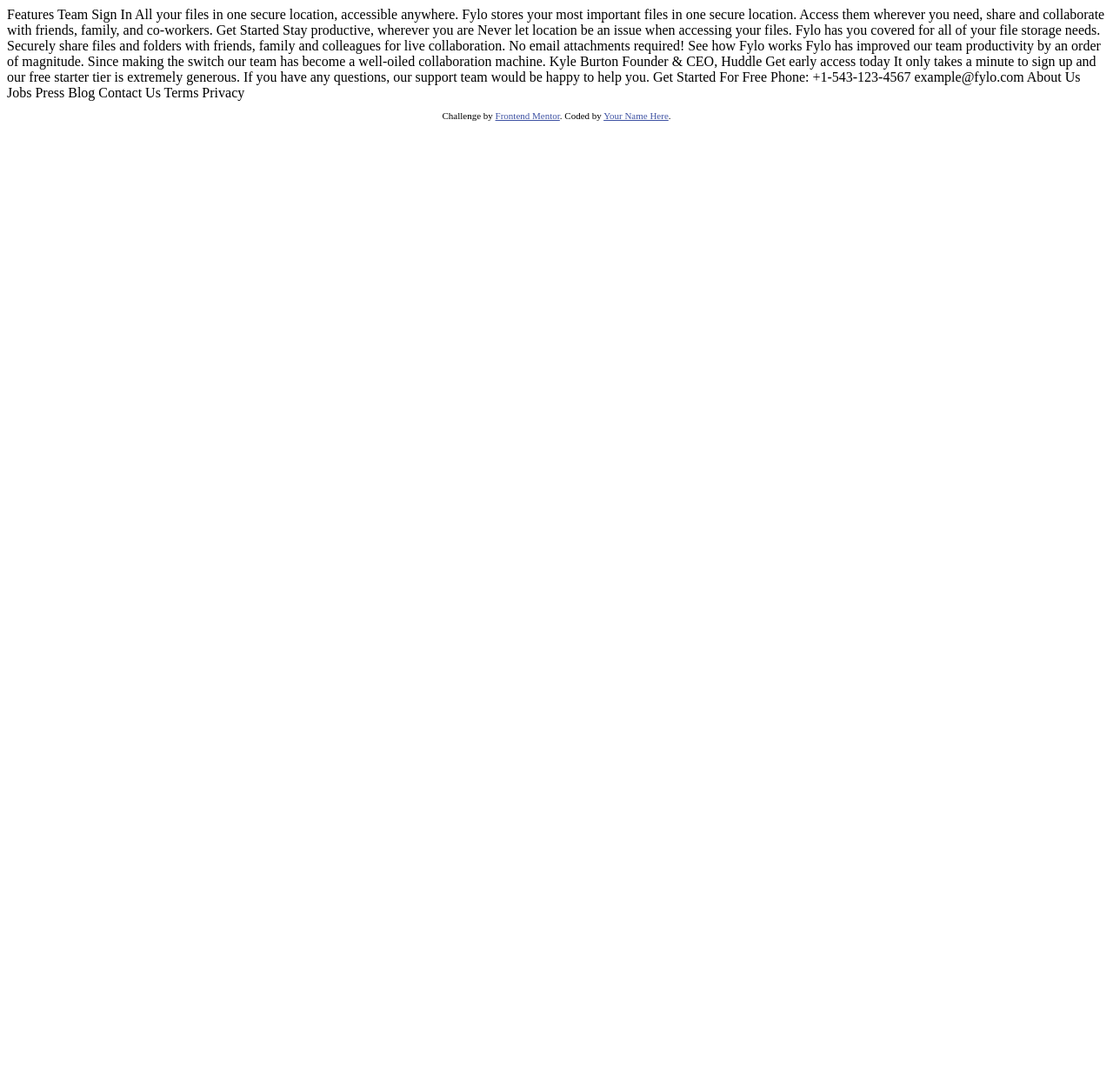
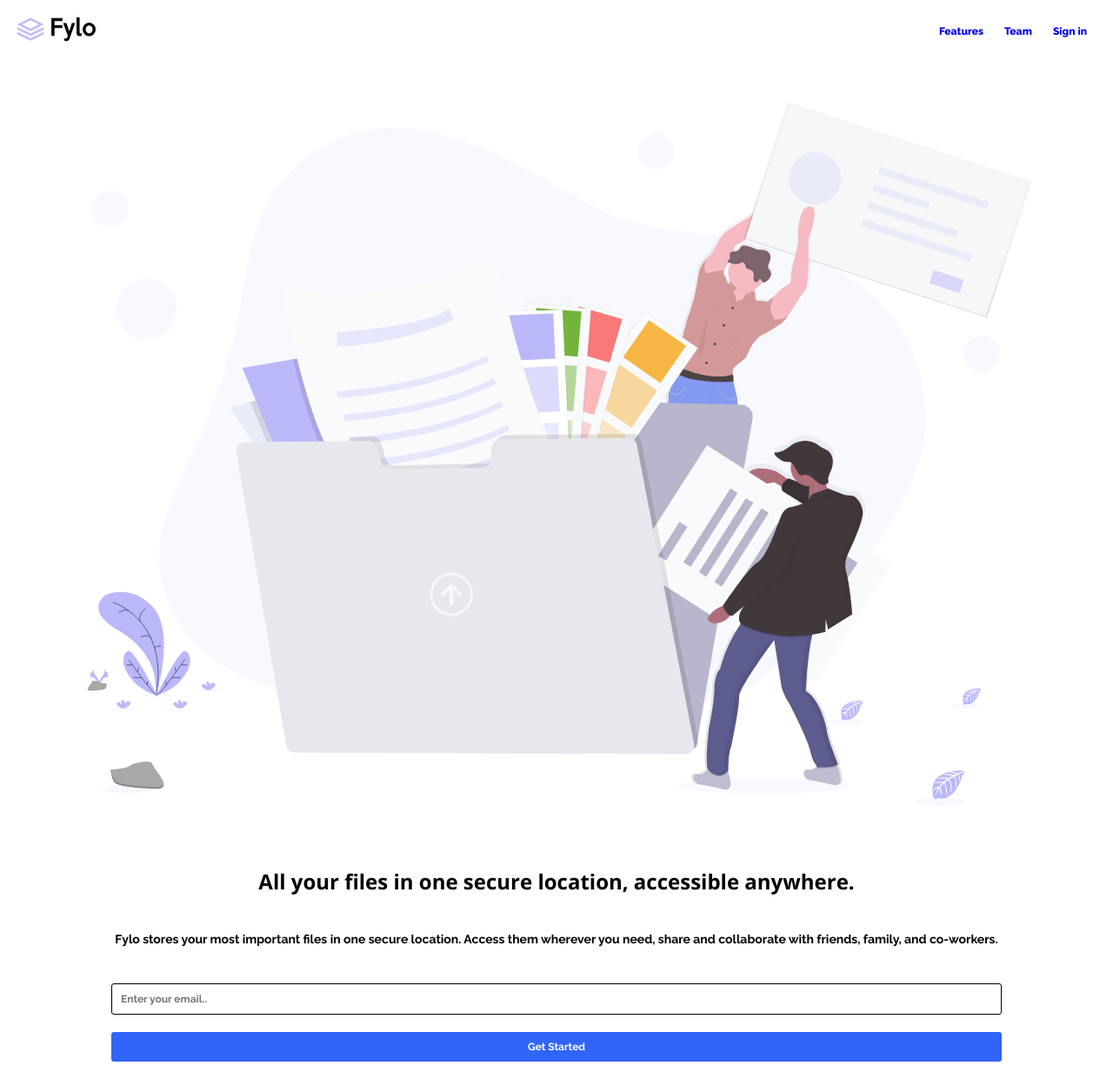
Before and after one commit to KatyaPalheta/fylo-landing-page-with-two-column-layout-master, a plain HTML site: page index.html in a window 1280 px wide. Shown: the whole page at 87% size. Before the commit the page ends 800 px from the top, so only its background shows below. Drawn offline with nearby package versions, Linux system fonts and the light colour scheme.

Commit message:
Inicio do projeto
- Criação da primeira seção
- Estilo da primeira seção

```diff
--- a/index.html
+++ b/index.html
@@ -1,73 +1,64 @@
 <!DOCTYPE html>
 <html lang="en">
   <head>
-  <meta charset="UTF-8">
-  <meta name="viewport" content="width=device-width, initial-scale=1.0"> <!-- displays site properly based on user's device -->
-
-  <link rel="icon" type="image/png" sizes="32x32" href="./images/favicon-32x32.png">
-
+    <meta charset="UTF-8" />
+    <meta http-equiv="X-UA-Compatible" content="IE=edge" />
+    <meta name="viewport" content="width=device-width, initial-scale=1.0" />
     <title>Frontend Mentor | Fylo landing page with two column layout</title>
-
-  <!-- Feel free to remove these styles or customise in your own stylesheet 👍 -->
-  <style>
-    .attribution { font-size: 11px; text-align: center; }
-    .attribution a { color: hsl(228, 45%, 44%); }
-  </style>
+    <link rel="stylesheet" href="style.css" />
+    <link rel="preconnect" href="https://fonts.googleapis.com" />
+    <link rel="preconnect" href="https://fonts.gstatic.com" crossorigin />
+    <link
+      href="https://fonts.googleapis.com/css2?family=Open+Sans:ital,wght@0,700;1,400&family=Raleway:wght@400;700;800&display=swap"
+      rel="stylesheet"
+    />
   </head>
   <body>
-
-  Features
-  Team
-  Sign In
-
+    <header>
+      <img src="/images/logo.svg" alt="Logo da Fylo" />
+      <nav class="menu">
+        <a href="#">Features</a>
+        <a href="#">Team</a>
+        <a href="#">Sign in</a>
+      </nav>
+    </header>
+    <main>
+      <section class="principal">
+        <img
+          src="/images/illustration-1.svg"
+          alt="Ilustração pessoas movendo arquivos de uma pasta"
+        />
+        <h1 class="principal-titulo">
           All your files in one secure location, accessible anywhere.
-
-  Fylo stores your most important files in one secure location.
-  Access them wherever you need, share and collaborate with friends,
-  family, and co-workers.
-
-  Get Started
-
-  Stay productive, wherever you are
-
-  Never let location be an issue when accessing your files. Fylo has you
-  covered for all of your file storage needs.
-
-  Securely share files and folders with friends, family and colleagues for
-  live collaboration. No email attachments required!
-
-  See how Fylo works
-
-  Fylo has improved our team productivity by an order of magnitude. Since
-  making the switch our team has become a well-oiled collaboration machine.
-
-  Kyle Burton
-  Founder & CEO, Huddle
-
-  Get early access today
-
-  It only takes a minute to sign up and our free starter tier is extremely generous.
-  If you have any questions, our support team would be happy to help you.
-
-  Get Started For Free
-
-  Phone: +1-543-123-4567
-  example@fylo.com
-
-  About Us
-  Jobs
-  Press
-  Blog
-
-  Contact Us
-  Terms
-  Privacy
-
-  <footer>
-    <p class="attribution">
-      Challenge by <a href="https://www.frontendmentor.io?ref=challenge" target="_blank">Frontend Mentor</a>.
-      Coded by <a href="#">Your Name Here</a>.
+        </h1>
+        <p class="principal-paragrafo">
+          Fylo stores your most important files in one secure location. Access
+          them wherever you need, share and collaborate with friends, family,
+          and co-workers.
         </p>
-  </footer>
+        <form name="principal_get-started" class="principal_get-started"></form>
+        <label for="email">
+          <input
+            type="email"
+            name="principal_get-started"
+            id="email"
+            placeholder="Enter your email.."
+            autocomplete="off"
+            required
+          />
+        </label>
+        <input
+          type="submit"
+          name="principal_get-started"
+          id="botao_started_principal"
+          value="Get Started"
+          ;
+        />
+      </section>
+      <section class="descricao"></section>
+      <section class="inscricao"></section>
+    </main>
+    <footer></footer>
+    <script src="scrypt.js"></script>
   </body>
 </html>
--- /dev/null
+++ b/style.css
@@ -0,0 +1,89 @@
+/*@import url("caminho do arquivo")*/
+:root {
+    --fonte-raleway:'Raleway', sans-serif;
+    /*Headings, Call-to-actions,Header Navigation, 400, 700*/
+    --fonte-open_sans:'Open Sans', sans-serif;
+    /*boby, 400*/
+    --cor-um: hsl(243, 87%, 12%);
+    --cor-dois: hsl(238, 22%, 44%);
+    --cor-tres: hsl(224, 93%, 58%);
+    --cor-quatro: hsl(170, 45%, 43%);
+    --cor-cinco: hsl(240, 75%, 98%);
+    --cor-seis: hsl(0, 0%, 75%);
+    --cor-sete: rgb(246, 86, 145, 1);
+}
+* {
+    box-sizing: border-box;
+    margin: 0;
+    padding: 0;
+    text-decoration: none;
+    list-style: none;
+    font-family: var(--fonte-raleway);
+
+}
+header{
+    display: flex;
+    padding: 20px;
+    justify-content: space-between;
+    align-items: center;
+}
+header img{
+    width: 90px;
+    height: 28px;
+}
+nav a{
+    margin: auto 10px;
+    font-weight: 800;
+    font-size: 12px;
+}
+main{
+    display: grid;
+    justify-items: center;
+}
+.principal{
+    display: grid;
+    justify-items: center;
+}
+.principal img{
+    width: 90vw;
+    padding: 30px;
+    margin: 20px auto;
+}
+.principal-titulo{
+    font-family: var(--fonte-open_sans);
+    font-size: 24px;
+    font-weight: 800;
+    padding: 20px;
+    text-align: center;
+}
+.principal-paragrafo{
+    padding: 20px;
+    width: 90vw;
+    font-size: 14px;
+    font-weight: 700;
+    text-align: center;
+    line-height: 1.5em;
+}
+#botao_started_principal{
+    background-color: var(--cor-tres);
+    width: 80vw;
+    margin: 20px;
+    border-radius: 3px;
+    border: none;
+    color: #ffffff;
+    font-size: 12px;
+    font-weight: 700;
+    padding: 10px;
+}
+#email{
+    width: 80vw;
+    margin: 20px 20px 0px 20px;
+    border-radius: 3px;
+    border: 1px solid #000000;
+    font-size: 12px;
+    font-weight: 700;
+    padding: 10px;
+}
+#email:focus-visible {
+            outline: rgb(246, 86, 145, 1) auto 1px;
+}
```
Also changed, not shown: scrypt.js (added). Lines whose indentation alone changed are shown as unchanged.
